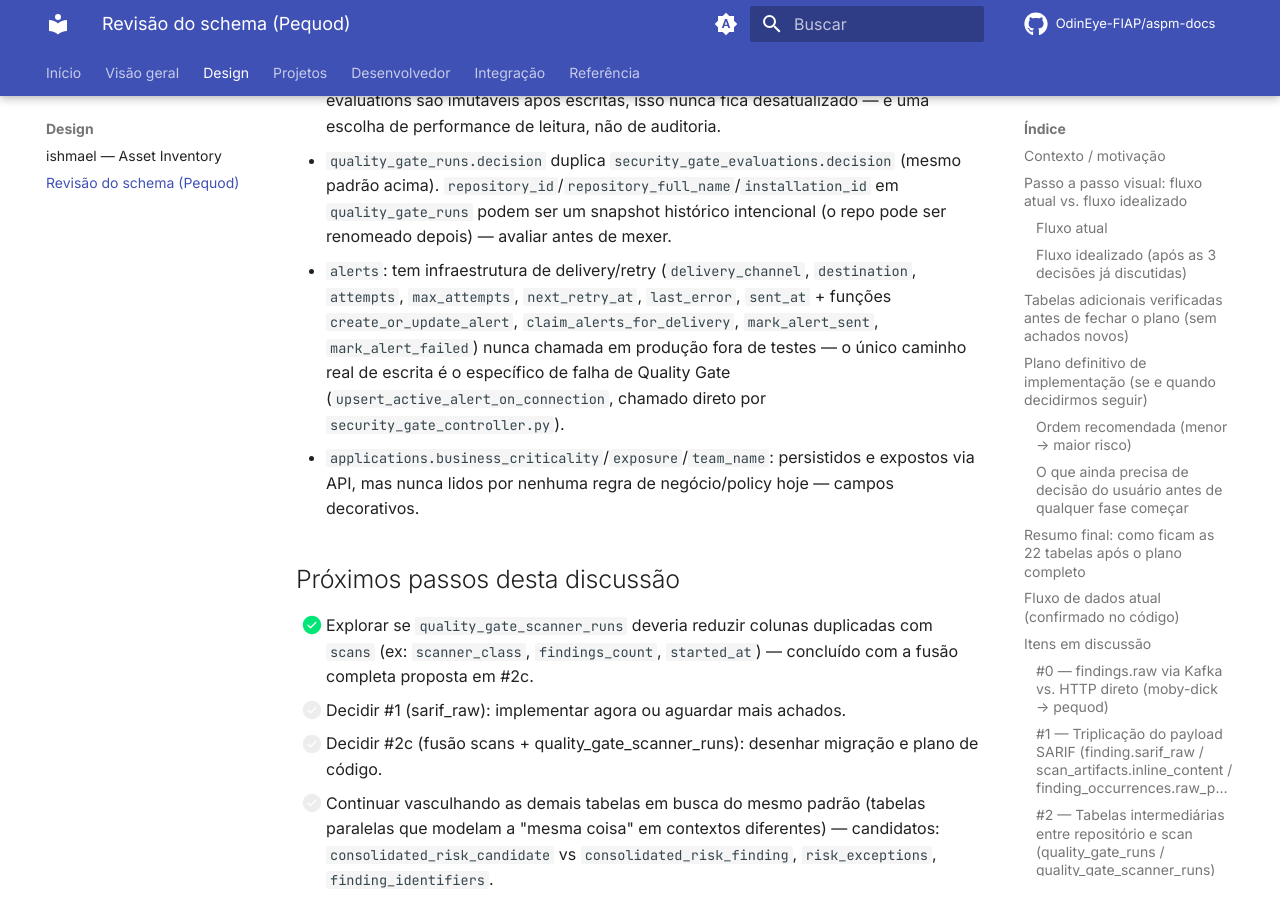
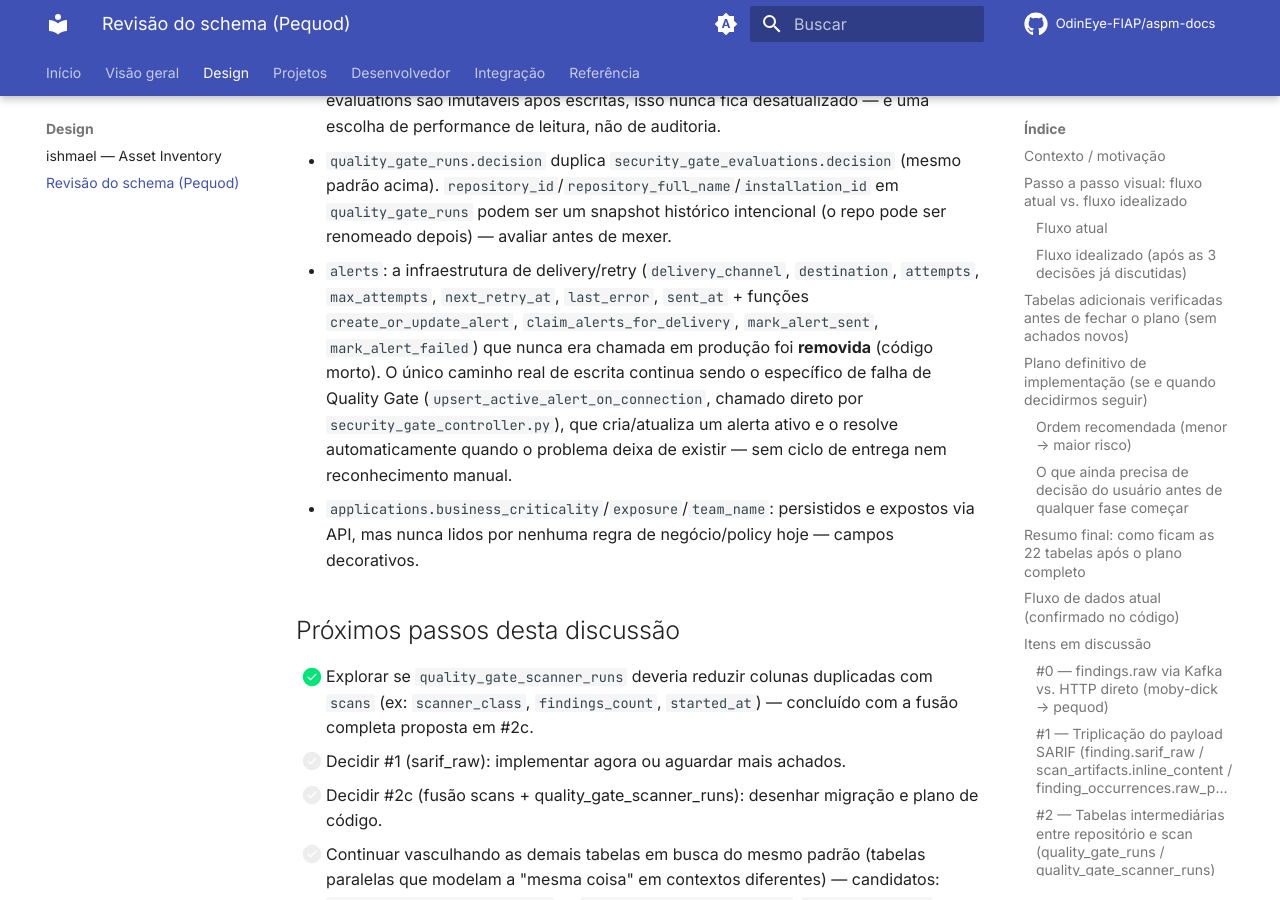
Before and after one commit to OdinEye-FIAP/aspm-docs, an MkDocs documentation site: the page built from docs/design/schema-review.md, in a window 1280 px wide and 900 px high, scrolled down 18215 px. Built offline with MkDocs 1.6.1 and Material for MkDocs 9.7.7, drawn with Linux system fonts in a browser that asks for light colours; comment, search, counter and statistics services are not loaded.

Commit message:
docs: atualizar referencias de alerts removendo infra de delivery/retry morta
O codigo de delivery/retry de alerts (delivery_channel, destination, attempts,
max_attempts, next_retry_at, last_error, sent_at + create_or_update_alert,
claim_alerts_for_delivery, mark_alert_sent, mark_alert_failed) ja foi removido
do pequod (codigo morto, nunca usado em producao). Atualiza database-schema.md
e schema-review.md para refletir o schema/codigo real: alerts hoje so tem
upsert_active_alert_on_connection (criar/atualizar alerta ativo) e resolucao
automatica quando o problema deixa de existir, sem ciclo de entrega manual.

Co-authored-by: Copilot <223556219+Copilot@users.noreply.github.com>

```diff
--- a/docs/design/schema-review.md
+++ b/docs/design/schema-review.md
@@ -646,11 +646,13 @@ durante a ingestão) em vez de reler do banco.
 - `quality_gate_runs.decision` duplica `security_gate_evaluations.decision` (mesmo padrão acima).
   `repository_id`/`repository_full_name`/`installation_id` em `quality_gate_runs` podem ser
   um snapshot histórico intencional (o repo pode ser renomeado depois) — avaliar antes de mexer.
-- `alerts`: tem infraestrutura de delivery/retry (`delivery_channel`, `destination`, `attempts`,
+- `alerts`: a infraestrutura de delivery/retry (`delivery_channel`, `destination`, `attempts`,
   `max_attempts`, `next_retry_at`, `last_error`, `sent_at` + funções `create_or_update_alert`,
-  `claim_alerts_for_delivery`, `mark_alert_sent`, `mark_alert_failed`) nunca chamada em produção
-  fora de testes — o único caminho real de escrita é o específico de falha de Quality Gate
-  (`upsert_active_alert_on_connection`, chamado direto por `security_gate_controller.py`).
+  `claim_alerts_for_delivery`, `mark_alert_sent`, `mark_alert_failed`) que nunca era chamada em
+  produção foi **removida** (código morto). O único caminho real de escrita continua sendo o
+  específico de falha de Quality Gate (`upsert_active_alert_on_connection`, chamado direto por
+  `security_gate_controller.py`), que cria/atualiza um alerta ativo e o resolve automaticamente
+  quando o problema deixa de existir — sem ciclo de entrega nem reconhecimento manual.
 - `applications.business_criticality`/`exposure`/`team_name`: persistidos e expostos via API,
   mas nunca lidos por nenhuma regra de negócio/policy hoje — campos decorativos.
 
```
Also changed, not shown: docs/reference/database-schema.md (+1 -1 lines).
